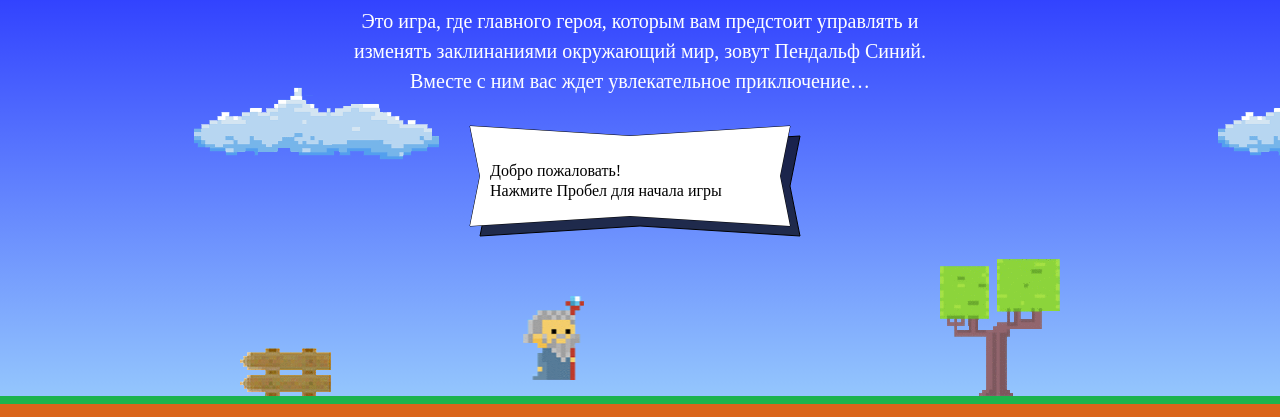
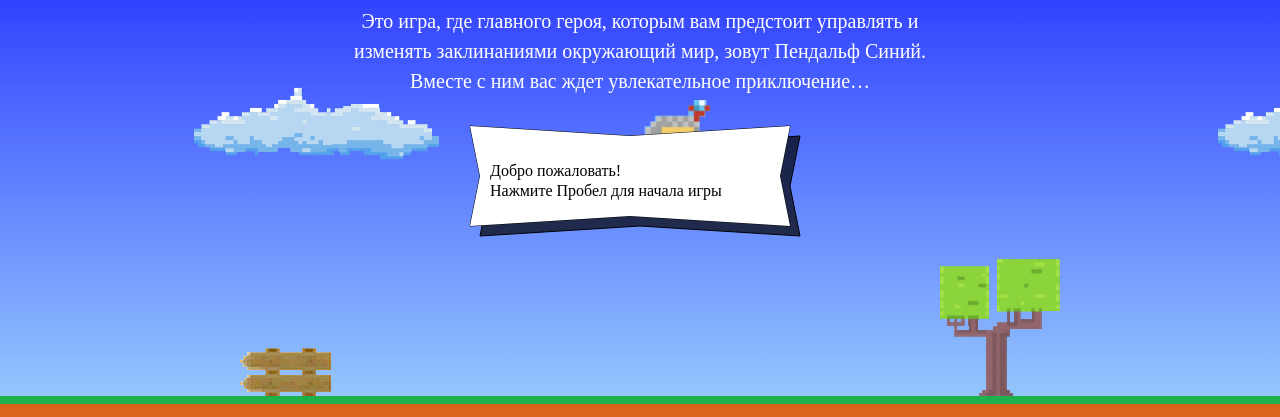
Before and after one commit to MiGlia/233300-code-and-magick-20, a website: page index.html in a window 1280 px wide. Shown: the part 203-620 px from the top of the page. Drawn offline with Linux system fonts and the light colour scheme; a web font is replaced by a local one.

Commit message:
Изменяем поведение мага

```diff
--- a/index.html
+++ b/index.html
@@ -180,8 +180,32 @@
     <p class="setup-similar-label">Петр Петров</p>
   </div>
 </template>
+<script>
+  var fireballSize = 22;
+  var wizardSpeed = 3;
+  var wizardWidth = 70;
+  var COIF_WIDTH = 1.377;
 
+
+  function getWizardHeight(width) {
+    return wizardHeight = COIF_WIDTH * width;
+  }
+
+  function getFireballSpeed(IsWindFromLeft) {
+    return IsWindFromLeft ? 2 : 5;
+  }
+
+  function getWizardX (gameFieldWidth) {
+    return gameFieldWidth/2;
+  }
+
+  function getWizardY (gameFieldHeight) {
+    return gameFieldHeight/3 - wizardHeight;
+  }
+</script>
+<!-- <script src="js/wizard.js"></script> -->
 <script src="js/game.js"></script>
+
 
 </body>
 </html>
--- a/package.json
+++ b/package.json
@@ -11,7 +11,7 @@
     "url": "https://github.com/htmlacademy-javascript/233300-code-and-magick-20/issues"
   },
   "devDependencies": {
-    "eslint": "7.1.0",
+    "eslint": "^7.1.0",
     "eslint-config-htmlacademy": "0.5.2"
   },
   "license": "MIT",
```
Also changed, not shown: js/wizard.js (+20 -1 lines), 1 other file.
